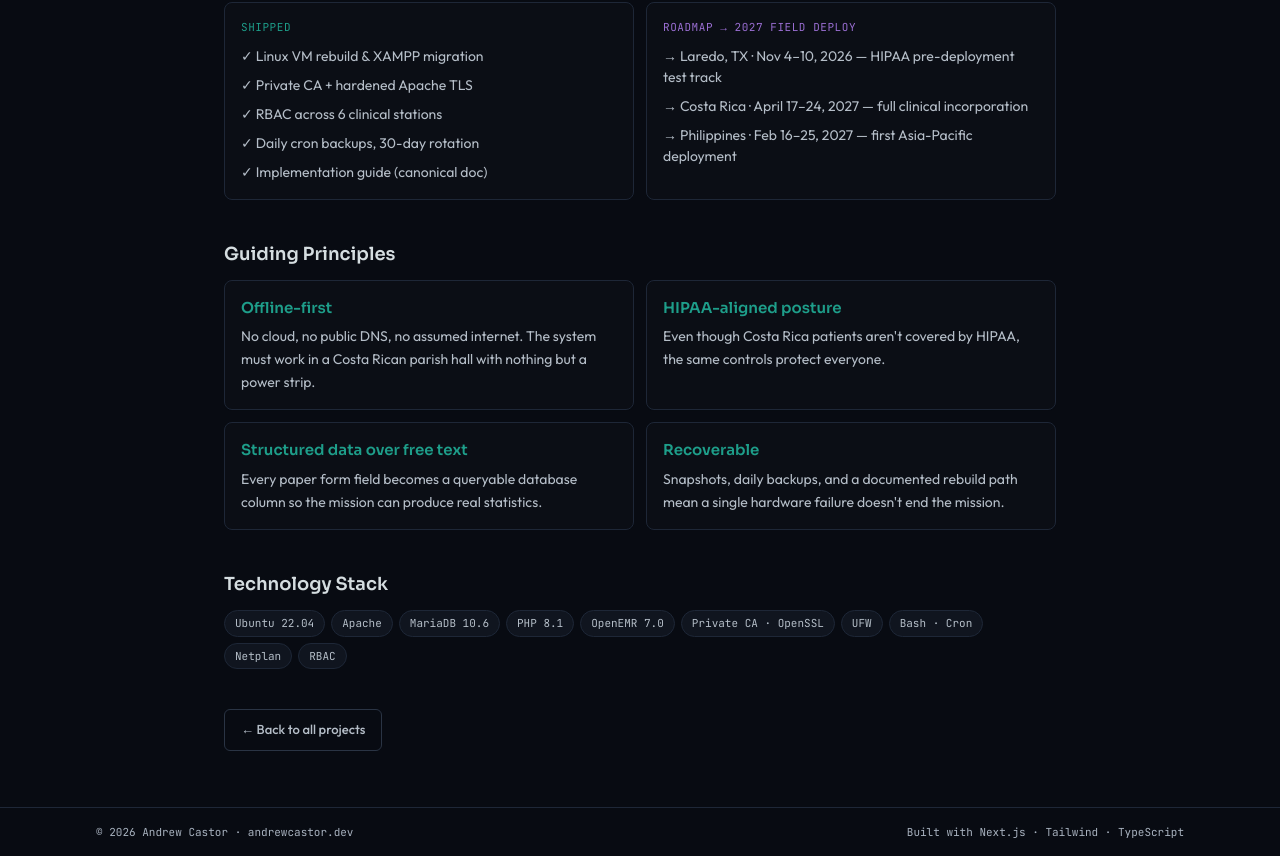
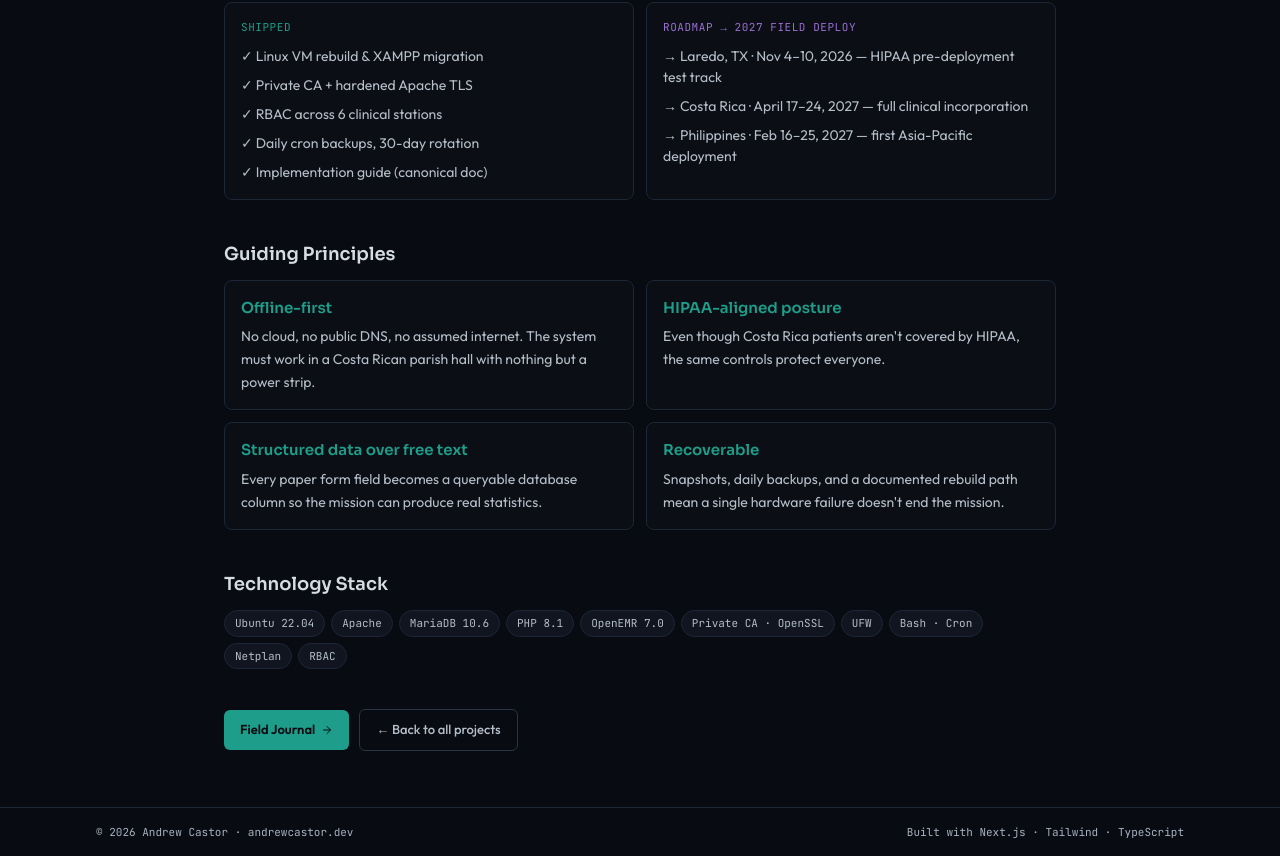
Before and after one commit to osakhra/andrewcastor-portfolio, a Next.js app: page /projects/mmdm-openemr in a window 1280 px wide. Shown: the part 1700-2556 px from the top of the page. Built offline with nearby package versions, Linux system fonts and the light colour scheme.

Commit message:
Added Field Journal Link to mmdm-projects page

```diff
--- a/app/projects/mmdm-openemr/page.tsx
+++ b/app/projects/mmdm-openemr/page.tsx
@@ -148,9 +148,19 @@ export default function MmdmCaseStudyPage() {
             ))}
           </div>
 
-          <Link href="/projects" className="btn-outline">
-            ← Back to all projects
-          </Link>
+          <div className="flex flex-wrap items-center gap-2.5">
+
+              <a href="https://mmdm.andrewcastor.dev"
+              target="_blank"
+              rel="noopener noreferrer"
+              className="btn-primary"
+            >
+              Field Journal <ArrowRightIcon size={12} />
+            </a>
+            <Link href="/projects" className="btn-outline">
+              ← Back to all projects
+            </Link>
+          </div>
         </FadeUp>
       </div>
     </section>
```
